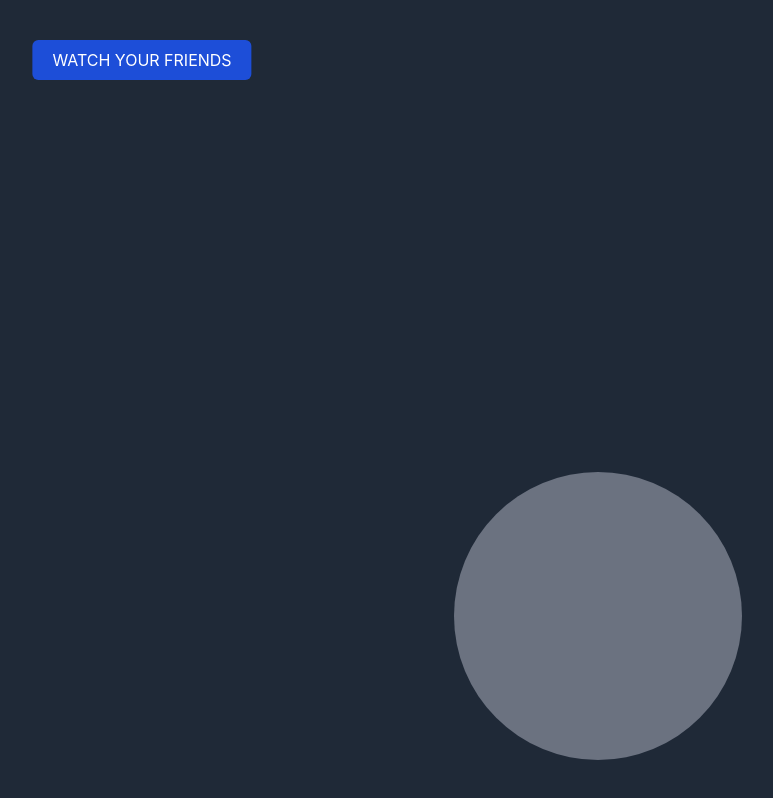
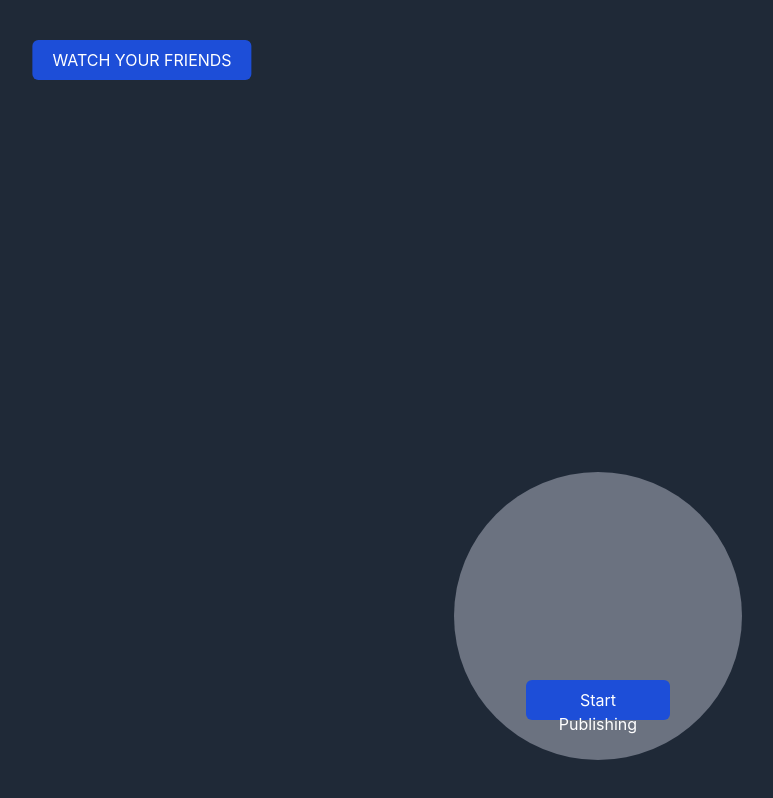
Before and after one commit to dipeshhkc/learning-webrtc-ion-sfu, a React (Create React App) app in the folder client/: page / in a window 1280 px wide. Both pictures are taken after a click on the button "START STREAMING". Shown: the whole page, without its empty margins (498-1271 px from the left). Built offline with nearby package versions, Linux system fonts and the light colour scheme; what @tailwindcss/typography would draw is missing.

Commit message:
add start publishing

```diff
--- a/client/src/App.tsx
+++ b/client/src/App.tsx
@@ -20,7 +20,7 @@ function App() {
           <Sender />
         )}
       </div>
-      <div className="relative h-128">
+      <div className="relative">
         {!receiverEnabled ? (
           <button
             className="bg-blue-700 absolute top-10 left-1/2 transform -translate-x-1/2 text-white max-h-10 max-w-60 rounded-md px-5 py-2"
--- a/client/src/Sender.tsx
+++ b/client/src/Sender.tsx
@@ -107,10 +107,10 @@ const iceServers = {
       <video className="object-cover h-full w-full" autoPlay ref={sentVideoRef}></video>
       {connectionState != 'connected' && (
         <button
-          className="bg-blue-700 absolute -bottom-10 left-1/2 transform -translate-x-1/2 text-white max-h-10 max-w-52 rounded-md px-5 py-2"
-          onClick={handleStartPublishing}
+        className="bg-blue-700 absolute bottom-5 left-1/2 transform -translate-x-1/2 -translate-y-1/2 text-white max-h-10 max-w-52 rounded-md px-5 py-2"
+        onClick={handleStartPublishing}
         >
-          StartPublishing
+          Start Publishing
         </button>
       )}
     </div>
```
